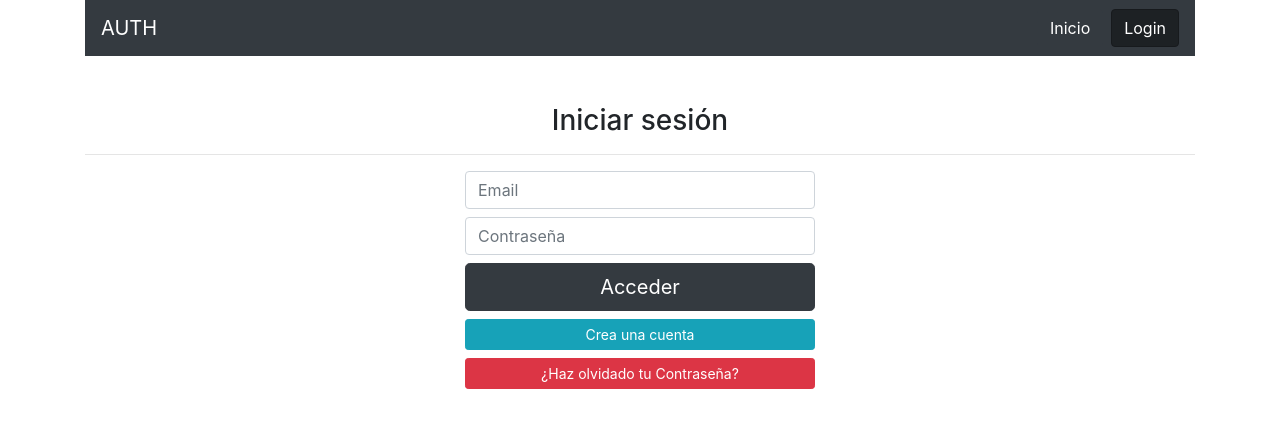
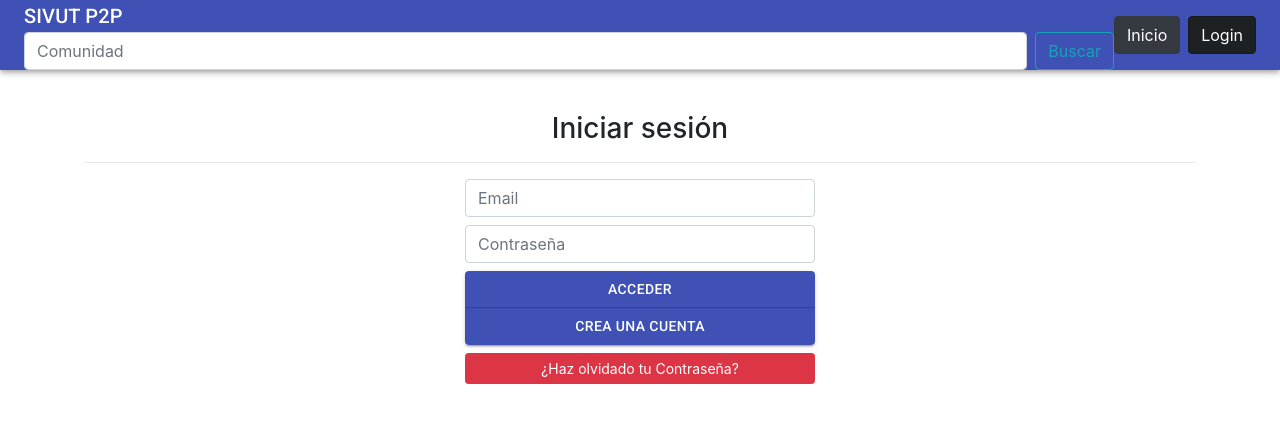
Before and after one commit to pcteixeirah/social-sivut, a React (Create React App) app: page /login in a window 1280 px wide. Shown: the top 428 px of the page. Built offline with nearby package versions, Linux system fonts and the light colour scheme; no server answers.

Commit message:
5. Safe point 2: Material UI

```diff
--- a/package.json
+++ b/package.json
@@ -3,12 +3,16 @@
   "version": "0.1.0",
   "private": true,
   "dependencies": {
+    "@material-ui/core": "^4.11.4",
+    "@material-ui/icons": "^4.11.2",
     "@testing-library/jest-dom": "^5.11.10",
     "@testing-library/react": "^11.2.6",
     "@testing-library/user-event": "^12.8.3",
+    "bootstrap": "^4.6.0",
     "firebase": "^8.3.1",
     "moment": "^2.29.1",
     "react": "^17.0.2",
+    "react-bootstrap": "^1.6.1",
     "react-dom": "^17.0.2",
     "react-router-dom": "^5.2.0",
     "react-scripts": "4.0.3",
--- a/public/index.html
+++ b/public/index.html
@@ -25,6 +25,7 @@
       Learn how to configure a non-root public URL by running `npm run build`.
     -->
     <link rel="stylesheet" href="https://stackpath.bootstrapcdn.com/bootstrap/4.4.1/css/bootstrap.min.css" integrity="sha384-Vkoo8x4CGsO3+Hhxv8T/Q5PaXtkKtu6ug5TOeNV6gBiFeWPGFN9MuhOf23Q9Ifjh" crossorigin="anonymous">
+    <link rel="stylesheet" href="https://fonts.googleapis.com/css?family=Roboto:300,400,500,700&display=swap" />
     <title>React App</title>
   </head>
   <body>
--- a/src/components/login/Login.jsx
+++ b/src/components/login/Login.jsx
@@ -1,6 +1,8 @@
 import React from 'react'
 import { auth, db } from '../../firebase'
 import { withRouter } from 'react-router-dom'
+import {Button, ButtonGroup, IconButton} from '@material-ui/core'
+import RefreshIcon from '@material-ui/icons/Refresh'
 
 const Login = (props) => {
 
@@ -131,24 +133,25 @@ const Login = (props) => {
                             onChange={e => setPass(e.target.value)}
                             value={pass}
                         />
-                        <button
-                            className="btn btn-dark btn-lg btn-block "
-                            type='submit'
-
+                        <ButtonGroup
+                            orientation="vertical"
+                            color="primary"
+                            variant="contained"
+                            aria-label="vertical outlined primary button group"
+                            fullWidth
                         >
+                            <Button type='submit'>
                                 {
                                     esRegistro ? 'Registrarse' : 'Acceder'
                                 }
-                        </button>
-                        <button
-                            className="btn btn-info btn-sm btn-block"
-                            onClick={() => setEsRegistro(!esRegistro)}
-                            type='button'
-                        >
+                            </Button>
+                            <Button onClick={() => setEsRegistro(!esRegistro)} type='button'>
                                 {
                                     esRegistro ? 'Ingresa tu cuenta' : 'Crea una cuenta'
                                 }
-                        </button>
+                            </Button>
+                        </ButtonGroup>
+
                         {
                             !esRegistro ?  (
                                 <button
@@ -159,9 +162,12 @@ const Login = (props) => {
                                     ¿Haz olvidado tu Contraseña?
                                 </button>
 
-                            ) :null
+                            ) : null
 
                         }
+                        {/* <IconButton aria-label="" onClick={}>
+                            <RefreshIcon/>
+                        </IconButton> */}
 
                     </form>
                 </div>
--- a/src/components/navbar/Navbar.jsx
+++ b/src/components/navbar/Navbar.jsx
@@ -1,21 +1,54 @@
 import React from 'react'
-import { Link, NavLink } from 'react-router-dom'
+import { NavLink } from 'react-router-dom'
 import { auth } from '../../firebase'
 import { withRouter } from 'react-router-dom';
+import { Form, FormControl, Button } from 'react-bootstrap';
+import {AppBar, Toolbar, Typography, makeStyles, Link} from '@material-ui/core'
+
+const useStyles = makeStyles(theme => ({
+    offset: theme.mixins.toolbar,
+    menuButton: {
+        marginRight: theme.spacing(2),
+    },
+    title: {
+        flexGrow: 1
+    }
+}))
 
 const Navbar = (props) => {
+
+    const classes = useStyles()
 
     const cerrarSesion = () => {
         auth.signOut()
             .then(() => {
                 props.history.push('/login')
             })
-
     }
 
     return (
-        <div className=" navbar navbar-dark bg-dark ">
-            <Link to="/" className="navbar-brand" >AUTH</Link>
+        <div>
+            <AppBar>
+                <Toolbar>
+                    <div className={classes.title}>
+                        <Typography variant="h6">
+                            <Link href="#" color="inherit" className={classes.menuButton}>
+                                SIVUT P2P
+                            </Link>
+                        </Typography>
+
+
+                        <Form className="d-flex">
+                            <FormControl
+                                type="search"
+                                placeholder="Comunidad"
+                                className="mr-2"
+                                aria-label="Search"
+                            />
+                            <Button variant="outline-info">Buscar</Button>
+                        </Form>
+                    </div>
+
                     <div >
                         <div className="d-flex ">
                             <NavLink
@@ -57,6 +90,10 @@ const Navbar = (props) => {
 
                         </div>
                     </div>
+                </Toolbar>
+            </AppBar>
+
+            <div className={classes.offset}></div>
         </div>
     )
 }
```
Also changed, not shown: 1 other file (tests, documents, lock files or other folders). Lines whose indentation alone changed are shown as unchanged.
